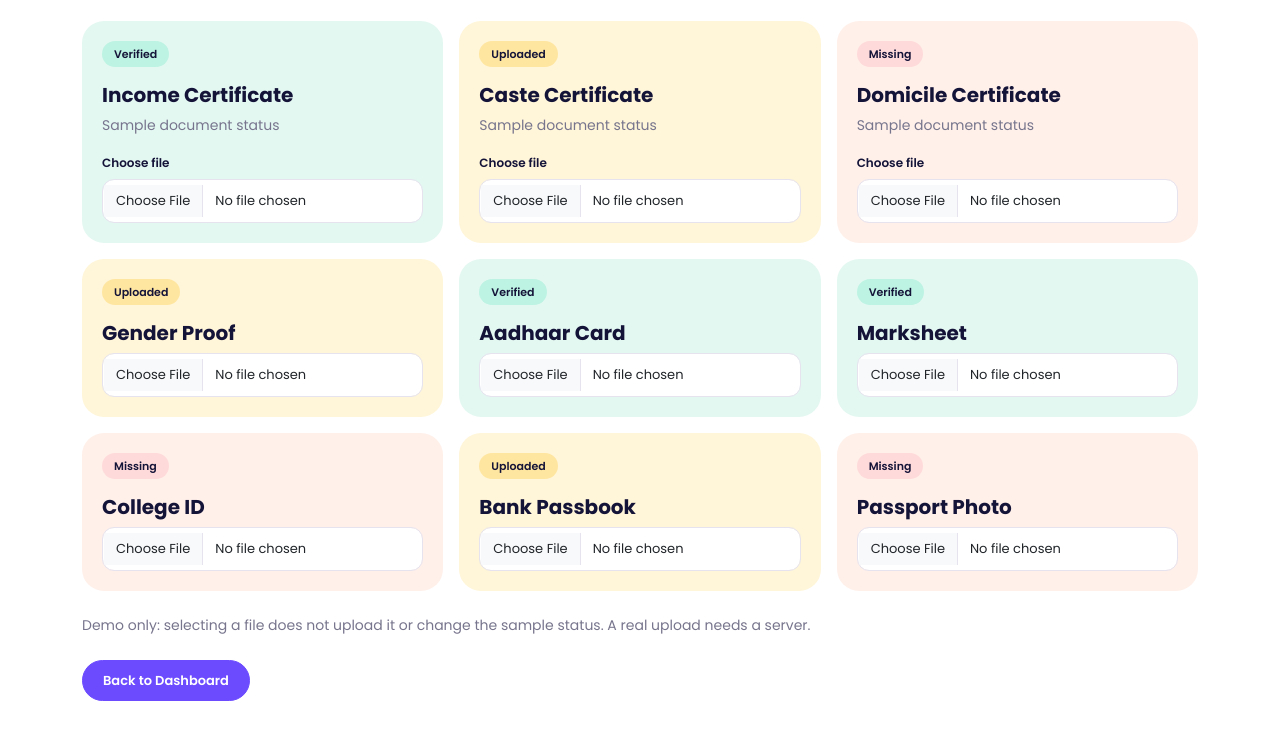
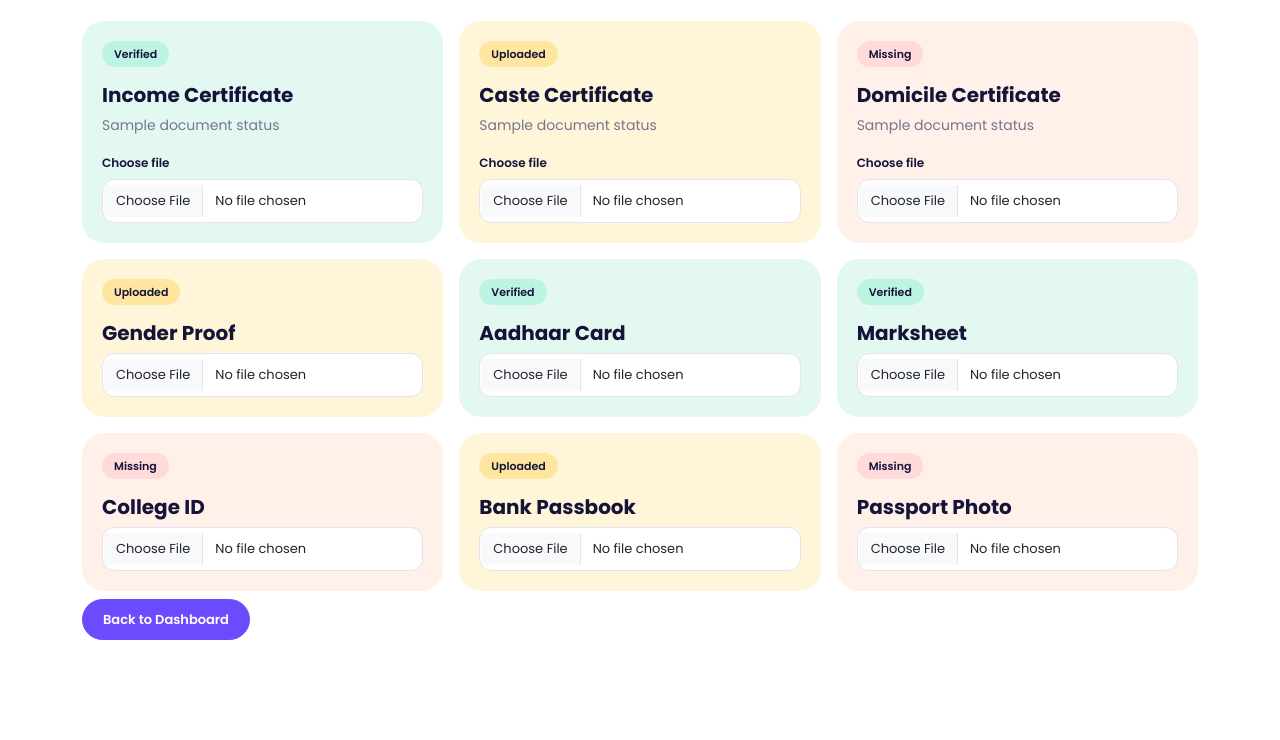
Before and after one commit to 14-nihal-lanjewar-rbu/CWS-Mini-Project, a plain HTML site: page documents.html in a window 1280 px wide. Shown: the part 182-922 px from the top of the page. Drawn offline with nearby package versions, Linux system fonts and the light colour scheme.

Commit message:
Remove demo upload notice
Removed demo upload notice from documents.html.

```diff
--- a/documents.html
+++ b/documents.html
@@ -118,10 +118,6 @@
             </div>
         </div>
 
-        <p class="small-muted mt-4">
-            Demo only: selecting a file does not upload it or change the sample status.
-            A real upload needs a server.
-        </p>
         <a href="dashboard.html" class="btn btn-main mt-2">Back to Dashboard</a>
     </main>
 
```
